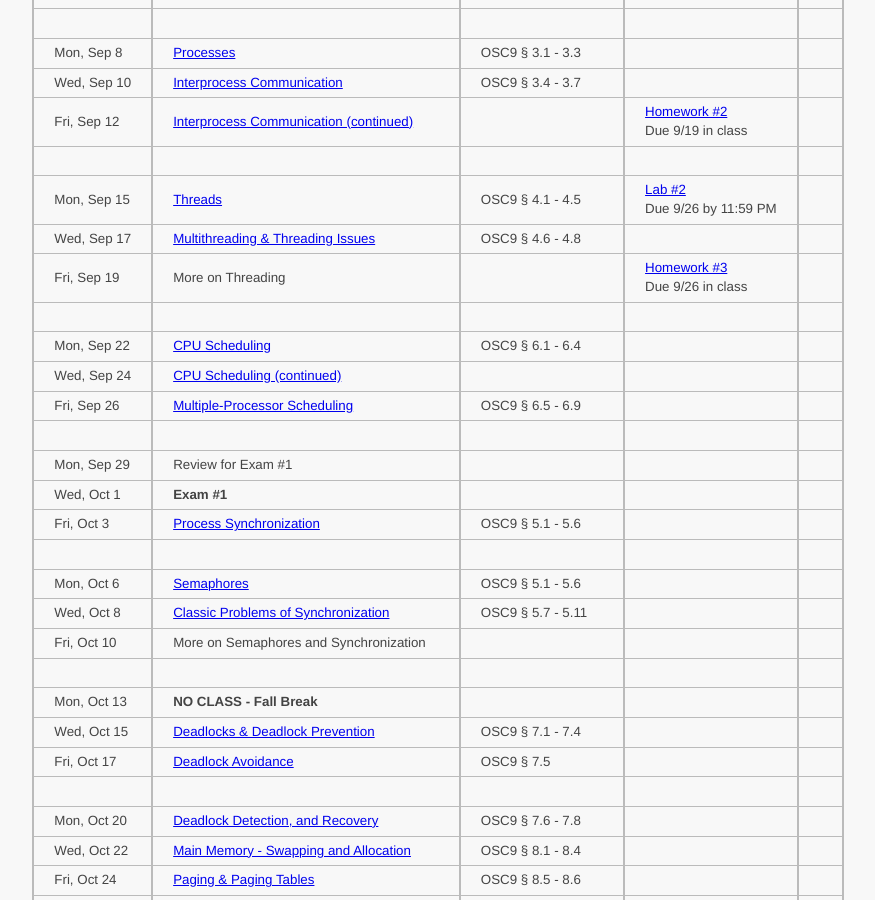
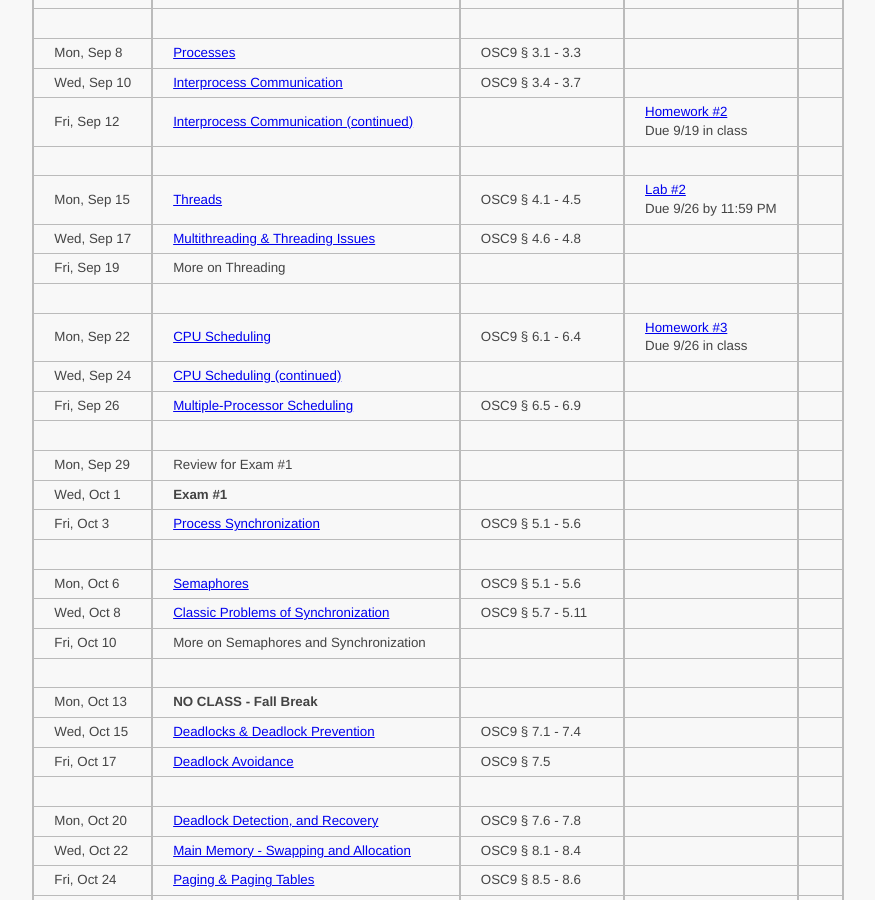
Before and after one commit to ycpcs/cs420-fall2014, a Jekyll site: the page built from schedule.md, in a window 1280 px wide and 900 px high, scrolled down 397 px. Shown: the whole window, without its empty margins (121-996 px from the left). Built offline with Jekyll 4.4.1, drawn with Linux system fonts in a browser that asks for light colours; Markdown is read by kramdown in place of the engine named in the settings; part of the change alters nothing that is shown.

```diff
--- a/schedule.md
+++ b/schedule.md
@@ -16,17 +16,17 @@ Additional content will be added as it becomes available throughout the semester
 >|||||
 >| Mon, Sep 1     |  **NO CLASS**                                                                                     |                       |                       | <!-- In 2016, homework #1 goes HERE! -->
 >| Wed, Sep 3     |  [Operating System Services & System Calls](lectures/lecture3_services_and_system_calls.pdf)      |  OSC9 § 2.1 - 2.5     |                       |
->| Fri, Sep 5     |  [Operating System Structure](lectures/lecture4_operating_system_structure.pdf)                   |  OSC9 § 2.6 - 2.11    | [Homework #1](homework/Homework_Assignment_1.txt) <br> Due 9/12 in class <br>[Lab #1](labs/lab01.html) <br> Due 9/12 by 11:59 PM    |  <!-- lab01, homework1 -->
+>| Fri, Sep 5     |  [Operating System Structure](lectures/lecture4_operating_system_structure.pdf)                   |  OSC9 § 2.6 - 2.11    | [Homework #1](homework/Homework_Assignment_1.txt) <br> Due 9/12 in class <br>[Lab #1](labs/lab01.html) <br> Due 9/12 by 11:59 PM    |  <!-- lab01 -->
 >|||||
->| Mon, Sep 8     |  [Processes](lectures/lecture5_processes.pdf)                                                     |  OSC9 § 3.1 - 3.3     |                       |
+>| Mon, Sep 8     |  [Processes](lectures/lecture5_processes.pdf)                                                     |  OSC9 § 3.1 - 3.3     |                       | <!-- In 2016, homework #2 goes HERE! -->
 >| Wed, Sep 10    |  [Interprocess Communication](lectures/lecture6a_interprocess_communication.pdf)                  |  OSC9 § 3.4 - 3.7     |                       |
->| Fri, Sep 12    |  [Interprocess Communication (continued)](lectures/lecture6b_client_server_communication.pdf)     |                       | [Homework #2](homework/Homework_Assignment_2.txt) <br> Due 9/19 in class |  <!-- lab02, homework2 -->
+>| Fri, Sep 12    |  [Interprocess Communication (continued)](lectures/lecture6b_client_server_communication.pdf)     |                       | [Homework #2](homework/Homework_Assignment_2.txt) <br> Due 9/19 in class |  <!-- lab02 -->
 >|||||
->| Mon, Sep 15    |  [Threads](lectures/lecture7_threads.pdf)                                                         |  OSC9 § 4.1 - 4.5     | [Lab #2](labs/lab02.html) <br> Due 9/26 by 11:59 PM |
+>| Mon, Sep 15    |  [Threads](lectures/lecture7_threads.pdf)                                                         |  OSC9 § 4.1 - 4.5     | [Lab #2](labs/lab02.html) <br> Due 9/26 by 11:59 PM | <!-- In 2016, homework #3 goes HERE! -->
 >| Wed, Sep 17    |  [Multithreading & Threading Issues](lectures/lecture8_threading_issues.pdf)                      |  OSC9 § 4.6 - 4.8     |                       |
->| Fri, Sep 19    |  More on Threading                                                                                |                       | [Homework #3](homework/Homework_Assignment_3.txt) <br> Due 9/26 in class |  <!-- homework3 -->
+>| Fri, Sep 19    |  More on Threading                                                                                |                       |                       |
 >|||||
->| Mon, Sep 22    |  [CPU Scheduling](lectures/lecture9_cpu_scheduling.pdf)                                           |  OSC9 § 6.1 - 6.4     |                       |
+>| Mon, Sep 22    |  [CPU Scheduling](lectures/lecture9_cpu_scheduling.pdf)                                           |  OSC9 § 6.1 - 6.4     | [Homework #3](homework/Homework_Assignment_3.txt) <br> Due 9/26 in class |
 >| Wed, Sep 24    |  [CPU Scheduling (continued)](lectures/lecture9_cpu_scheduling.pdf)                               |                       |                       |
 >| Fri, Sep 26    |  [Multiple-Processor Scheduling](lectures/lecture10_multiprocessor_scheduling.pdf)                |  OSC9 § 6.5 - 6.9     |                       |  <!-- homework4 -->
 >|||||
```
